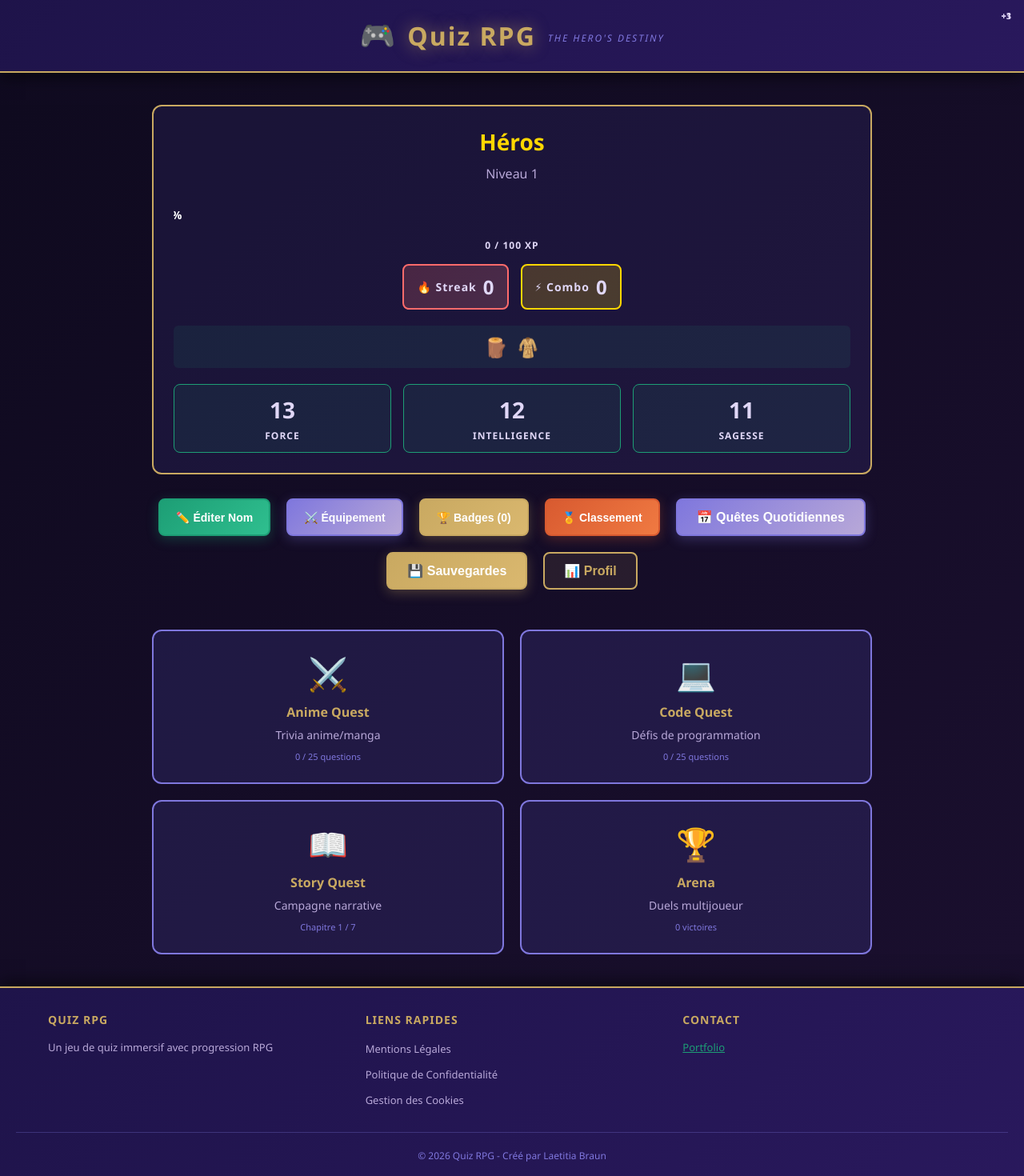
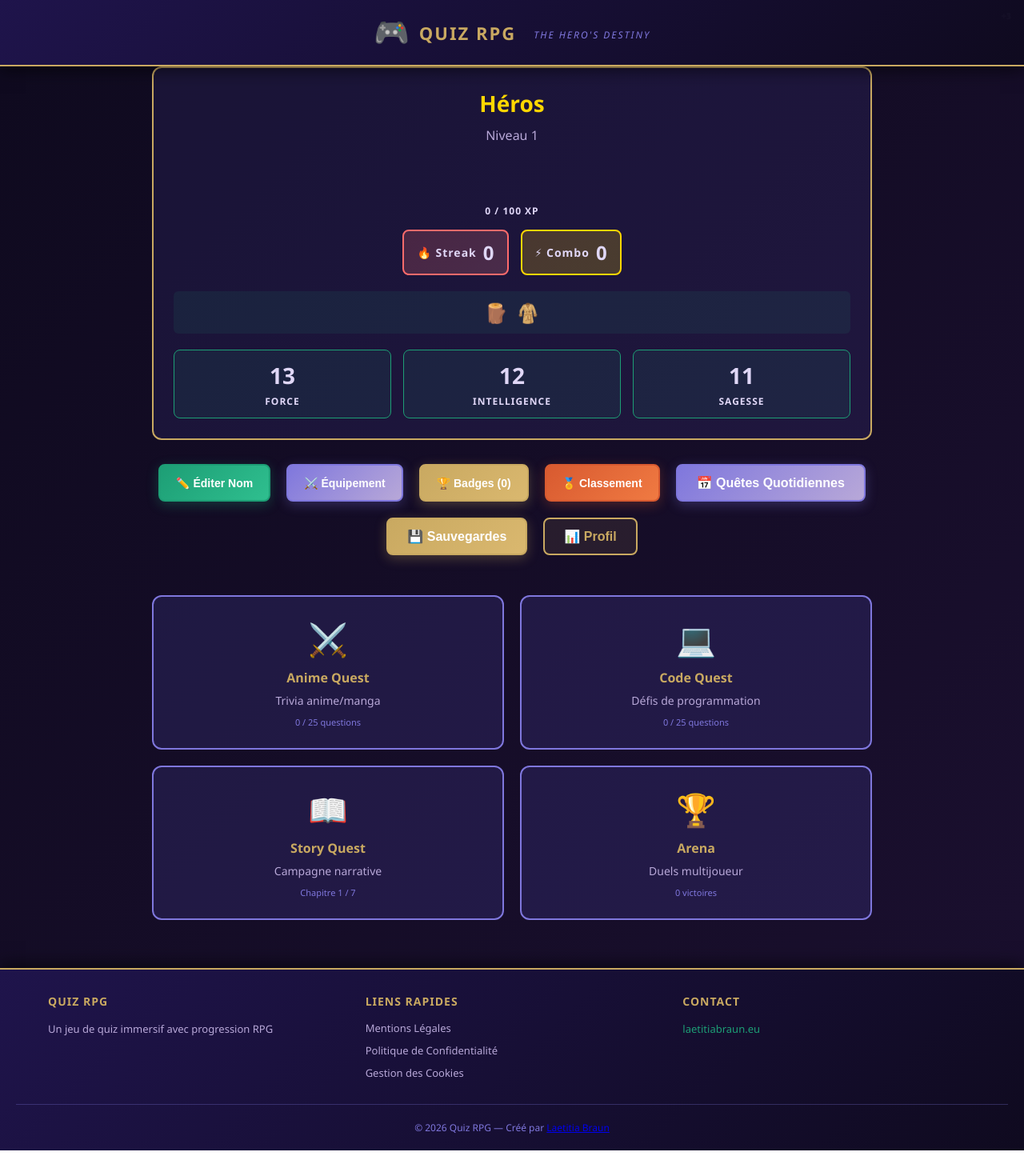
Before and after one commit to LaetitiaBraun/quiz-rpg, a React (Vite) app: page / in a window 1280 px wide. Shown: the top 1470 px of the page at 80% size. After the commit the page ends 1438 px from the top, so only its background shows below. Built offline with nearby package versions, Linux system fonts and the light colour scheme; no server answers.

Commit message:
fix: remove % from xp bar and fix favicon path

```diff
--- a/index.html
+++ b/index.html
@@ -1,17 +1,12 @@
 <!doctype html>
-<html lang="en">
+<html lang="fr">
   <head>
     <meta charset="UTF-8" />
-    <link rel="icon" type="image/svg+xml" href="/vite.svg" />
+    <link rel="icon" type="image/svg+xml" href="/favicon.svg" />
     <meta name="viewport" content="width=device-width, initial-scale=1.0" />
     <title>Quiz RPG - The Hero's Destiny</title>
     <style>
-      * {
-        margin: 0;
-        padding: 0;
-        box-sizing: border-box;
-      }
-
+      * { margin: 0; padding: 0; box-sizing: border-box; }
       html, body {
         overflow: auto !important;
         transform: none !important;
@@ -19,43 +14,88 @@
         opacity: 1 !important;
         margin: 0 !important;
         padding: 0 !important;
+        font-family: 'Segoe UI', Tahoma, Geneva, Verdana, sans-serif;
       }
-
-      header, .app-header {
-        background: linear-gradient(135deg, rgba(31, 20, 76, 0.95), rgba(42, 25, 95, 0.95));
+      .app-header {
+        background: linear-gradient(135deg, rgba(31, 20, 76, 0.98), rgba(15, 10, 31, 0.98));
         border-bottom: 2px solid #c9a961;
-        padding: 20px 0;
+        padding: 16px 30px;
         box-shadow: 0 4px 20px rgba(0, 0, 0, 0.6);
-        margin: 0 0 40px 0;
-        height: auto;
         display: flex;
         align-items: center;
         justify-content: center;
+        position: sticky;
+        top: 0;
+        z-index: 1000;
       }
-
-      footer, .app-footer {
-        background: linear-gradient(135deg, rgba(31, 20, 76, 0.95), rgba(42, 25, 95, 0.95));
+      .header-content {
+        display: flex;
+        align-items: center;
+        gap: 12px;
+      }
+      .logo-icon { font-size: 28px; }
+      .app-header h1 {
+        font-size: 22px;
+        font-weight: 800;
+        color: #c9a961;
+        letter-spacing: 2px;
+        text-transform: uppercase;
+      }
+      .logo-subtitle {
+        font-size: 11px;
+        color: #7f9d8c;
+        letter-spacing: 3px;
+        text-transform: uppercase;
+        margin-left: 10px;
+      }
+      .app-footer {
+        background: linear-gradient(135deg, rgba(31, 20, 76, 0.98), rgba(15, 10, 31, 0.98));
         border-top: 2px solid #c9a961;
         padding: 30px 20px 20px;
         box-shadow: 0 -4px 20px rgba(0, 0, 0, 0.6);
         color: #b8a8d8;
-        margin: 40px 0 0 0;
-        height: auto;
+        margin-top: 60px;
+      }
+      .footer-content {
+        max-width: 800px;
+        margin: 0 auto;
         display: flex;
-        flex-direction: column;
-        align-items: center;
-        justify-content: center;
+        justify-content: space-around;
+        gap: 30px;
+        flex-wrap: wrap;
+      }
+      .footer-section h3 {
+        color: #c9a961;
+        font-size: 14px;
+        letter-spacing: 1px;
+        margin-bottom: 10px;
+        text-transform: uppercase;
+      }
+      .footer-section p, .footer-section li { font-size: 13px; color: #7f9d8c; }
+      .footer-links { list-style: none; }
+      .footer-links li { margin: 5px 0; }
+      .footer-links a, .footer-section a {
+        color: #7f9d8c;
+        text-decoration: none;
+        transition: color 0.2s;
+      }
+      .footer-links a:hover, .footer-section a:hover { color: #c9a961; }
+      .footer-bottom {
+        text-align: center;
+        margin-top: 20px;
+        padding-top: 15px;
+        border-top: 1px solid rgba(201, 169, 97, 0.2);
+        font-size: 12px;
+        color: #5a7a6f;
       }
     </style>
   </head>
   <body>
     <header class="app-header">
       <div class="header-content">
-        <div class="header-logo">
-          <span class="logo-icon">🎮</span>
-          <h1>Quiz RPG</h1>
-          <span class="logo-subtitle">The Hero's Destiny</span>
-        </div>
+        <span class="logo-icon">🎮</span>
+        <h1>Quiz RPG</h1>
+        <span class="logo-subtitle">The Hero's Destiny</span>
       </div>
     </header>
 
@@ -77,11 +117,11 @@
         </div>
         <div class="footer-section">
           <h3>Contact</h3>
-          <p><a href="https://laetitiabraun.eu" target="_blank" rel="noopener noreferrer">Portfolio</a></p>
+          <p><a href="https://laetitiabraun.eu" target="_blank" rel="noopener noreferrer">laetitiabraun.eu</a></p>
         </div>
       </div>
       <div class="footer-bottom">
-        <p>&copy; 2026 Quiz RPG - Créé par Laetitia Braun</p>
+        <p>© 2026 Quiz RPG — Créé par <a href="https://laetitiabraun.eu" target="_blank">Laetitia Braun</a></p>
       </div>
     </footer>
 
--- a/src/components/CharacterCard.jsx
+++ b/src/components/CharacterCard.jsx
@@ -14,12 +14,12 @@ export default function CharacterCard({ character, equipmentStats }) {
       <div className="character-name">{character.name}</div>
       <div className="character-level">Niveau {character.level}</div>
 
-      <div className="xp-bar">
-        <div
-          className="xp-fill"
-          style={{ width: `${xpPercentage}%` }}
-        >
-          {Math.round(xpPercentage)}%
+      <div className="xp-bar-container">
+        <div className="xp-bar">
+          <div
+            className="xp-fill"
+            style={{ width: `${xpPercentage}%` }}
+          />
         </div>
       </div>
       <div className="xp-text">
@@ -48,21 +48,21 @@ export default function CharacterCard({ character, equipmentStats }) {
       <div className="stats-grid">
         <div className="stat-box">
           <div className="stat-value">{totalStats.strength}</div>
-          <div className="stat-label">Force</div>
+          <div className="stat-label">FORCE</div>
           {equipmentStats?.strength > 0 && (
             <div className="stat-bonus">+{equipmentStats.strength}</div>
           )}
         </div>
         <div className="stat-box">
           <div className="stat-value">{totalStats.intelligence}</div>
-          <div className="stat-label">Intelligence</div>
+          <div className="stat-label">INTELLIGENCE</div>
           {equipmentStats?.intelligence > 0 && (
             <div className="stat-bonus">+{equipmentStats.intelligence}</div>
           )}
         </div>
         <div className="stat-box">
           <div className="stat-value">{totalStats.wisdom}</div>
-          <div className="stat-label">Sagesse</div>
+          <div className="stat-label">SAGESSE</div>
           {equipmentStats?.wisdom > 0 && (
             <div className="stat-bonus">+{equipmentStats.wisdom}</div>
           )}
```
